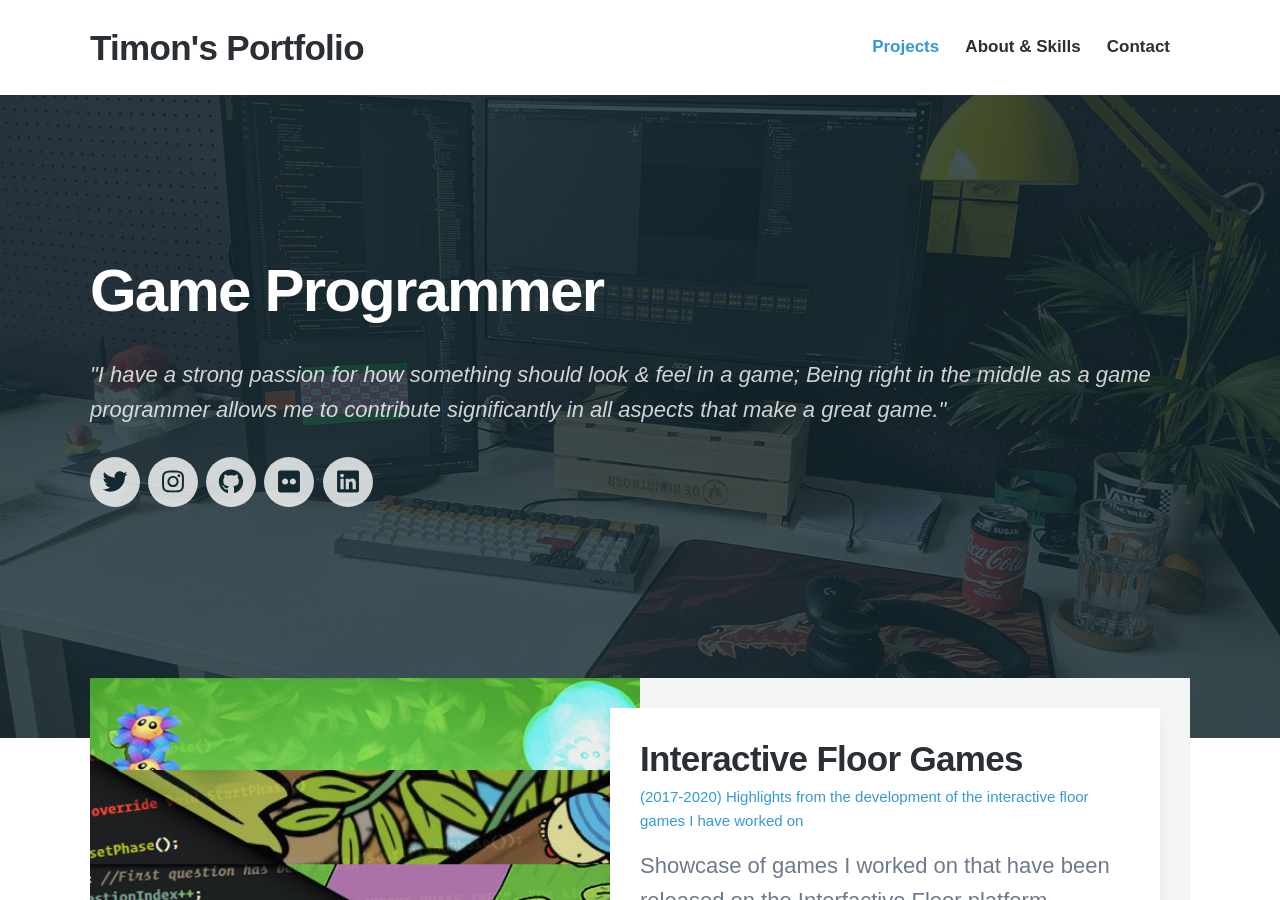
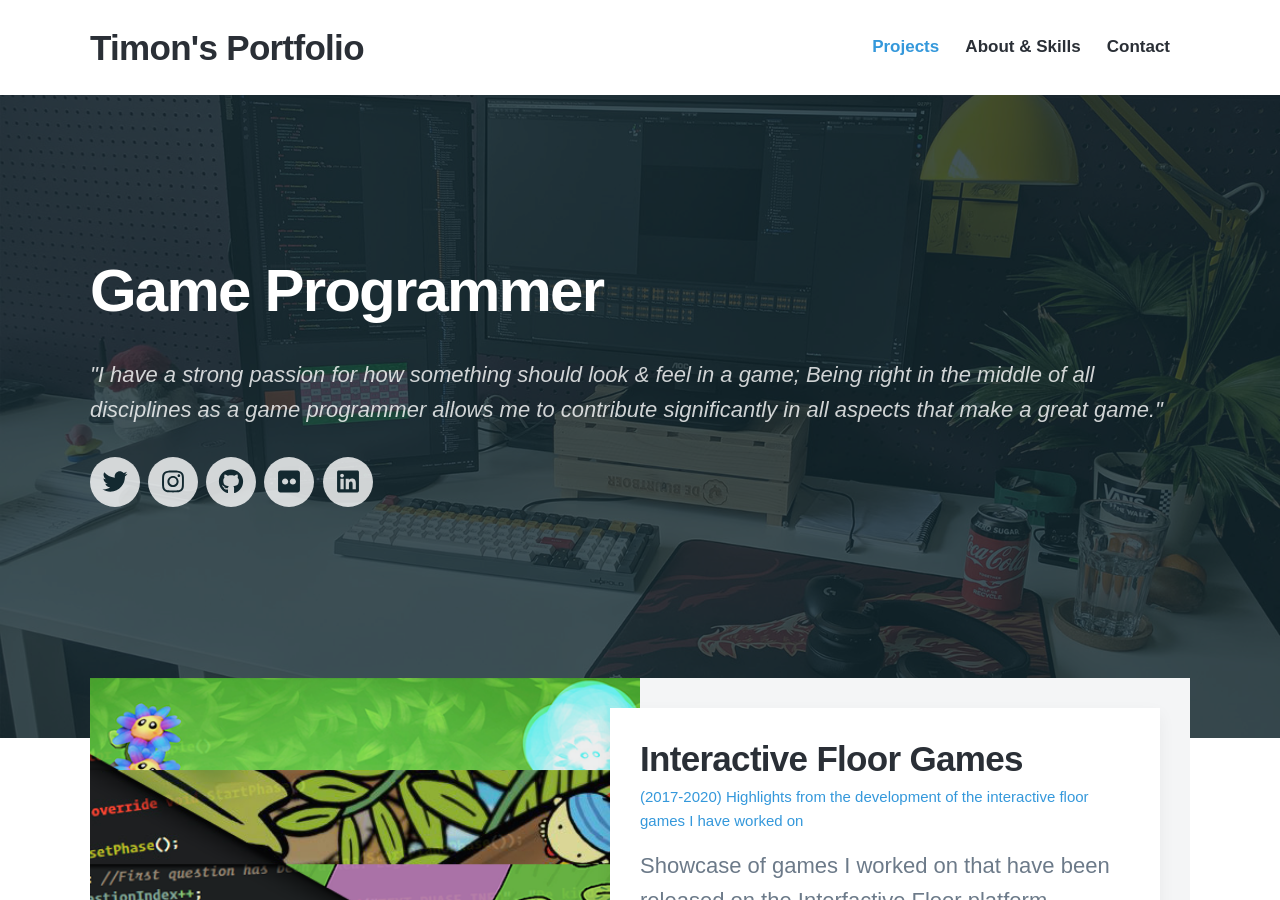
Before and after one commit to Rynji/Rynji.github.io, a Jekyll site: the page built from index.html, in a window 1280 px wide and 900 px high. Built offline with Jekyll 4.4.1, drawn with Linux system fonts in a browser that asks for light colours; nearby versions of some CDN libraries; some web fonts are replaced.

Commit message:
Update index.html

```diff
--- a/index.html
+++ b/index.html
@@ -14,7 +14,7 @@
 	<div class="wrap">
 
 		<h1>Game Programmer</h1>
-		<p><i>"I have a strong passion for how something should look & feel in a game; Being right in the middle as a game programmer allows me to contribute significantly in all aspects that make a great game."</i></p>
+		<p><i>"I have a strong passion for how something should look & feel in a game; Being right in the middle of all disciplines as a game programmer allows me to contribute significantly in all aspects that make a great game."</i></p>
 
 		{% include socials.html %}
 
```
